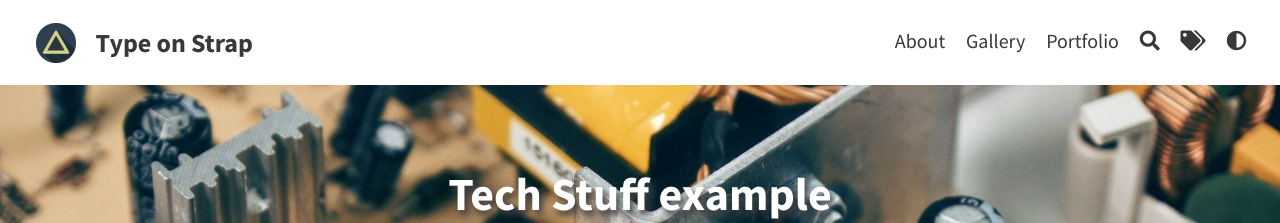
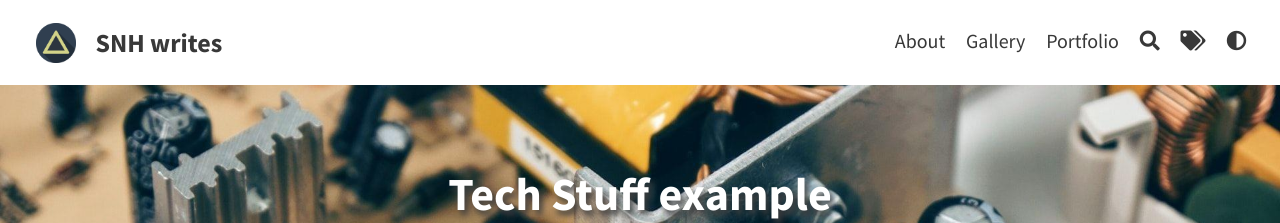
Before and after one commit to ShweataNHegde/snhwrites, a Jekyll site: the page built from _posts/2013-11-02-Tech-stuff-example.md, in a window 1280 px wide. Shown: the top 223 px of the page. Built offline with Jekyll 4.4.1, drawn with Linux system fonts in a browser that asks for light colours; some of the changed text lies outside the part shown.

Commit message:
portfolio page title

```diff
--- a/Gemfile
+++ b/Gemfile
@@ -1,2 +1,4 @@
 source "https://rubygems.org"
 gemspec
+
+gem "webrick", "~> 1.7"
--- a/_config.yml
+++ b/_config.yml
@@ -1,10 +1,10 @@
 # SITE CONFIGURATION
-baseurl: "/Type-on-Strap"
-url: "https://sylhare.github.io"
+baseurl: "/snhwrites"
+url: "https://shweataHegde.github.io"
 
 # THEME-SPECIFIC CONFIGURATION
-title: Type on Strap                                    # site's title
-description: "A website with blog posts and pages"      # used by search engines
+title: SNH writes                                   # site's title
+description: "My personal website"      # used by search engines
 avatar: assets/img/triangle.png                         # Empty for no avatar in navbar
 favicon: assets/favicon.ico                             # Icon displayed in the tab
 
--- a/_includes/portfolio.html
+++ b/_includes/portfolio.html
@@ -5,7 +5,7 @@
         <a class="portfolio-link" data-keyboard="true" href="{{ item.url | relative_url }}">
             <div class="caption" title="{{ item.title }}">
                 <div class="caption-content">
-                    <i class="fas fa-search-plus fa-3x"></i>
+                    <i>{{ item.title }}</i>
                 </div>
             </div>
             <img alt="" class="" src="{{ item.img | relative_url }}">
```
